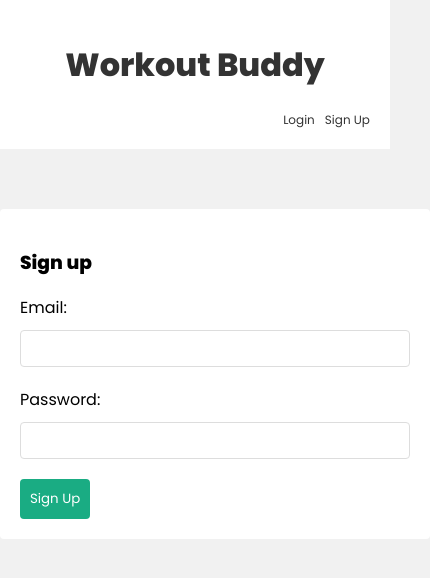
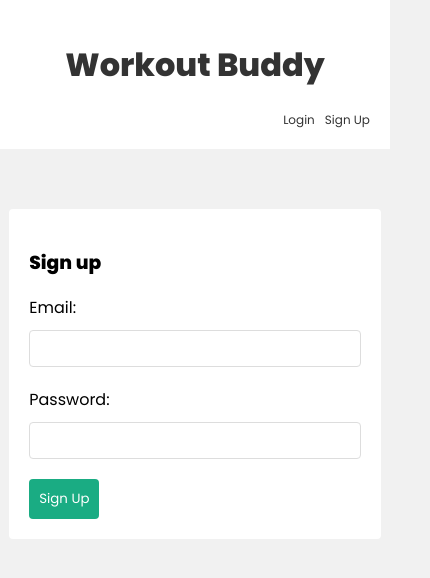
Before and after one commit to ARoman87/workout-MERN, a React (Vite) app in the folder client/: page /signup in a window 390 px wide. Shown: the top 578 px of the page, 430 px wide, since content can reach past the window. Built offline with nearby package versions, Linux system fonts and the light colour scheme.

Commit message:
Fixed styling issues and connected backend

```diff
--- a/client/src/App.css
+++ b/client/src/App.css
@@ -31,4 +31,8 @@ body {
   .pages {
     padding: 20px 0;
   }
+
+  .login, .signup {
+    width: 85%;
+  }
 }
--- a/client/src/pages/Home.jsx
+++ b/client/src/pages/Home.jsx
@@ -12,7 +12,7 @@ export default function Home() {
 
     useEffect(() => {
         const fetchWorkouts = async () => {
-            const response = await fetch("http://localhost:4000/api/workouts", {
+            const response = await fetch("https://workout-log.onrender.com/api/workouts", {
                 headers: {
                     "Authorization": `Bearer ${user.token}`
                 }
```
